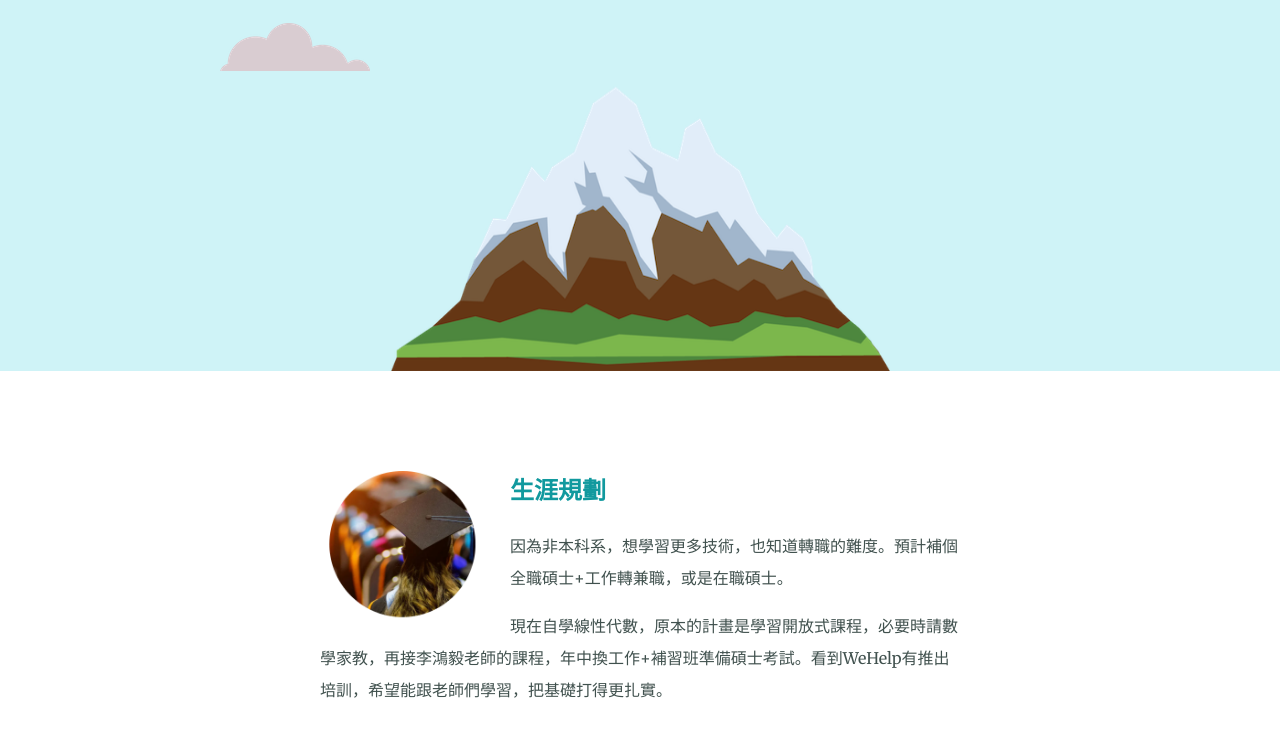
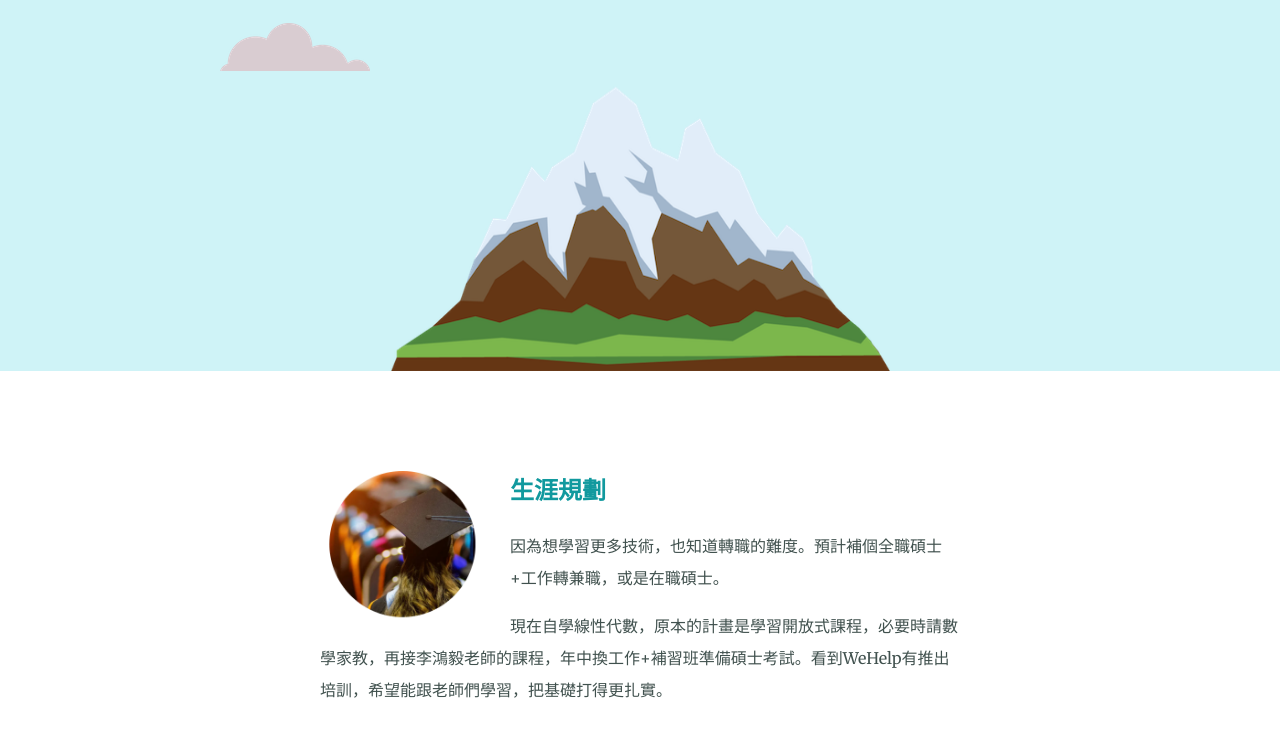
Before and after one commit to 06Cata/Cata_web_WeHelp, a plain HTML site: page life.html in a window 1280 px wide. Shown: the part 317-1054 px from the top of the page. Drawn offline with Linux system fonts and the light colour scheme.

Commit message:
Update life.html

```diff
--- a/life.html
+++ b/life.html
@@ -35,7 +35,7 @@
     <div class="profile-row">
       <img class="left-img" src="images/graduate.png" alt="computadora">
       <h3>生涯規劃</h3>
-      <p>因為非本科系，想學習更多技術，也知道轉職的難度。預計補個全職碩士+工作轉兼職，或是在職碩士。</p>
+      <p> 因為想學習更多技術，也知道轉職的難度。預計補個全職碩士+工作轉兼職，或是在職碩士。</p>
       <p>現在自學線性代數，原本的計畫是學習開放式課程，必要時請數學家教，再接李鴻毅老師的課程，年中換工作+補習班準備碩士考試。看到WeHelp有推出培訓，希望能跟老師們學習，把基礎打得更扎實。
       </p>
       <br><br>
```
